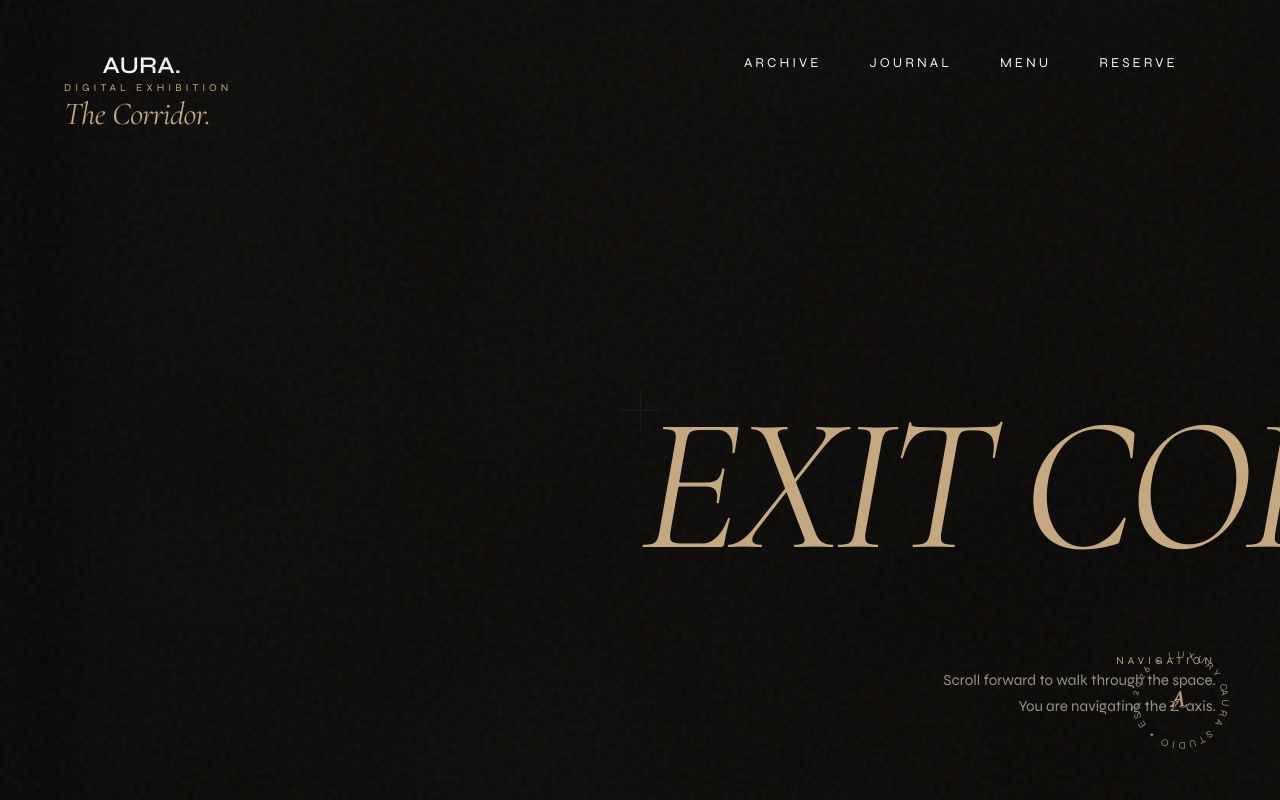
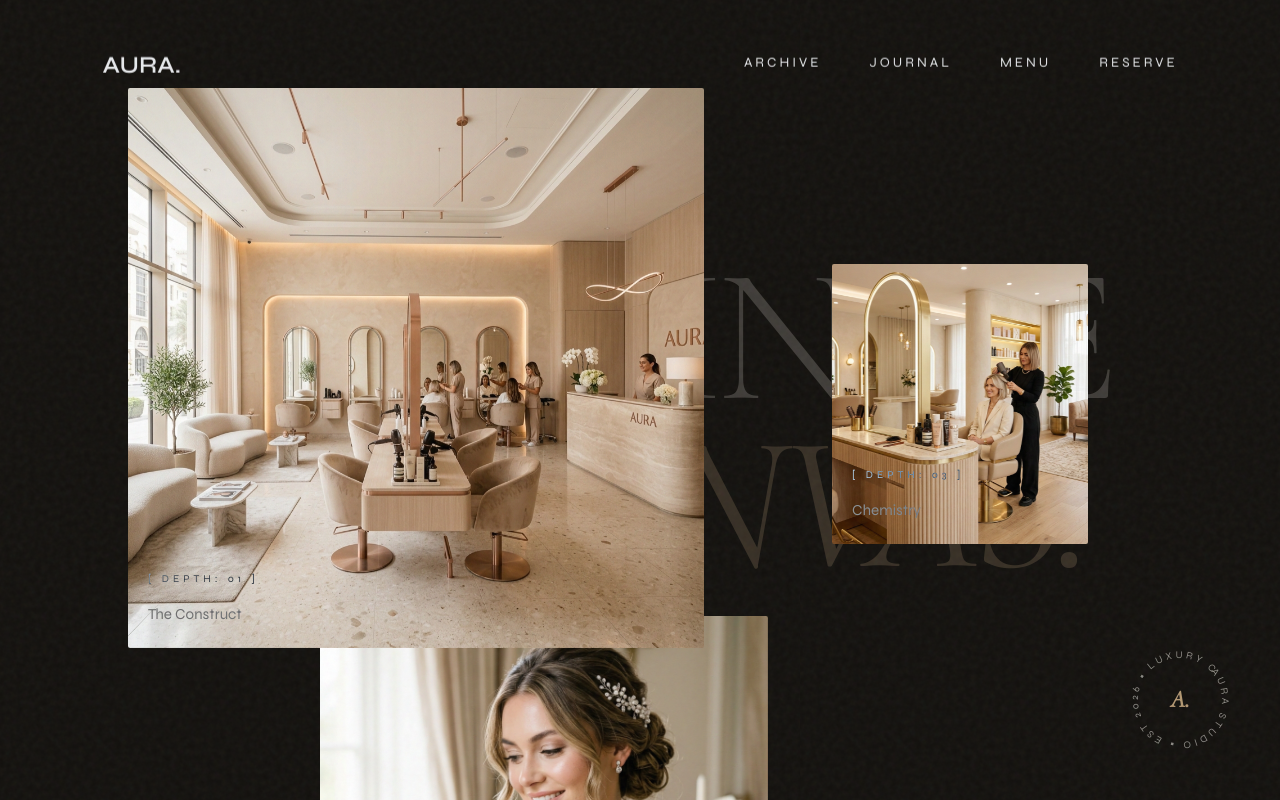
Before and after one commit to harrynaveen8-crypto/aura-salon-bridal, a React (Vite) app: page /archive in a window 1280 px wide. Shown: the top 800 px of the page. Built offline with nearby package versions, Linux system fonts and the light colour scheme.

Commit message:
V27: Completely overhauled Archive page into a Cinematic Physics-Based Spatial Gallery. Implemented heavy inertial scrolling, multi-layer depth parallax, floating camera drift, dynamic velocity-based motion blur, and a mouse repulsion physics system.

```diff
--- a/src/pages/Archive.jsx
+++ b/src/pages/Archive.jsx
@@ -1,44 +1,129 @@
-import React, { useEffect, useRef } from 'react';
-import { motion, useScroll, useSpring, useTransform } from 'framer-motion';
+import React, { useEffect, useRef, useState } from 'react';
+import { motion, useScroll, useSpring, useTransform, useVelocity, useMotionValue, useMotionValueEvent } from 'framer-motion';
 
-const GalleryArtwork = ({ src, title, id, initialZ, initialX, initialY, scrollProgress }) => {
-  // We simulate walking 15,000px deep into the gallery
-  const z = useTransform(scrollProgress, [0, 1], [initialZ, initialZ + 15000]);
+// Global mouse tracking for repulsion physics
+const MouseTracker = ({ mouseX, mouseY }) => {
+  useEffect(() => {
+    const handleMove = (e) => {
+      mouseX.set(e.clientX);
+      mouseY.set(e.clientY);
+    };
+    window.addEventListener("mousemove", handleMove, { passive: true });
+    return () => window.removeEventListener("mousemove", handleMove);
+  }, [mouseX, mouseY]);
+  return null;
+};
 
-  // Physics of passing by the artwork
-  // -3000 to -1000: Emerging from the dark distance
-  // -500 to 0: Peak focus directly in front of the user
-  // 500 to 1000: Passed the camera, rushing behind the user
-  const opacity = useTransform(z, [-4000, -2000, -500, 0, 600, 1000], [0, 0.4, 1, 1, 0, 0]);
-  const blur = useTransform(z, [-4000, -1000, 0, 600], ["blur(20px)", "blur(5px)", "blur(0px)", "blur(15px)"]);
-  const brightness = useTransform(z, [-4000, -1000, 0, 600], ["brightness(0.1)", "brightness(0.4)", "brightness(1)", "brightness(0)"]);
-  const scale = useTransform(z, [-4000, 0, 1000], [0.5, 1, 2.5]);
+// Physics-driven individual image component
+const CinematicImage = ({ img, mouseX, mouseY, globalVelocityScale, globalVelocityFilter, scrollY }) => {
+  const ref = useRef(null);
+
+  // Parallax based on Depth Layer
+  // Layer 1 (Foreground) = 1.0x, Layer 2 = 0.85x, Layer 3 = 0.7x
+  const depthMult = img.depth === 1 ? 1 : img.depth === 2 ? 0.85 : 0.7;
+  const yParallax = useTransform(scrollY, value => -(value * (1 - depthMult)));
+
+  // Hover & Repulsion Physics Springs
+  const rotateX = useSpring(0, { stiffness: 150, damping: 20, mass: 1.5 });
+  const rotateY = useSpring(0, { stiffness: 150, damping: 20, mass: 1.5 });
+  const repulseX = useSpring(0, { stiffness: 100, damping: 30, mass: 1 });
+  const repulseY = useSpring(0, { stiffness: 100, damping: 30, mass: 1 });
+  const localScale = useSpring(1, { stiffness: 200, damping: 25 });
+
+  // Handle Repulsion (Mouse Influence System)
+  useMotionValueEvent(mouseX, "change", (latestX) => {
+    if (!ref.current) return;
+    const rect = ref.current.getBoundingClientRect();
+    const centerX = rect.left + rect.width / 2;
+    const centerY = rect.top + rect.height / 2;
+
+    const distX = latestX - centerX;
+    const distY = mouseY.get() - centerY;
+    const distance = Math.sqrt(distX * distX + distY * distY);
+
+    // Repulsion radius: 250px
+    if (distance < 250 && distance > 0) {
+      const force = (250 - distance) / 250;
+      repulseX.set(-(distX / distance) * force * 15); // max 15px drift
+      repulseY.set(-(distY / distance) * force * 15);
+    } else {
+      repulseX.set(0);
+      repulseY.set(0);
+    }
+  });
+
+  const handleMouseMove = (e) => {
+    if (!ref.current) return;
+    const rect = ref.current.getBoundingClientRect();
+    const centerX = rect.left + rect.width / 2;
+    const centerY = rect.top + rect.height / 2;
+
+    // Rotate ±4deg based on cursor
+    const xPos = (e.clientX - centerX) / (rect.width / 2);
+    const yPos = (e.clientY - centerY) / (rect.height / 2);
+
+    rotateX.set(yPos * -4);
+    rotateY.set(xPos * 4);
+  };
+
+  const handleMouseEnter = () => localScale.set(1.04);
+  const handleMouseLeave = () => {
+    rotateX.set(0);
+    rotateY.set(0);
+    localScale.set(1);
+  };
 
   return (
     <motion.div
+      ref={ref}
       style={{
         position: 'absolute',
-        left: initialX,
-        top: initialY,
-        z,
-        opacity,
-        filter: blur,
-        scale,
-        transformOrigin: 'center center'
+        top: img.top,
+        left: img.left,
+        width: img.width,
+        height: img.height,
+        y: yParallax,
+        x: repulseX,
+        translateY: repulseY,
+        rotateX,
+        rotateY,
+        scale: localScale,
+        zIndex: 10 - img.depth, // foreground is higher
+        willChange: 'transform',
+        transformStyle: 'preserve-3d',
+        perspective: '1000px'
       }}
-      className="gallery-artwork hover-target"
+      initial={{ opacity: 0, scale: 0.94, y: 80 }}
+      whileInView={{ opacity: 1, scale: 1, y: 0 }}
+      viewport={{ once: true, margin: "100px" }}
+      transition={{ type: "spring", stiffness: 100, damping: 25, mass: 1.5 }}
+      onMouseMove={handleMouseMove}
+      onMouseEnter={handleMouseEnter}
+      onMouseLeave={handleMouseLeave}
+      className="archive-cinematic-item"
     >
-      <motion.img
-        src={src}
-        alt={title}
-        style={{ width: '40vw', height: 'auto', maxHeight: '70vh', objectFit: 'cover', filter: brightness }}
-      />
-      <div className="flex-between mt-4" style={{ width: '10vw' }}>
-        <span className="tiny-label">ARCHIVE // {id}</span>
+      <div style={{ width: '100%', height: '100%', overflow: 'hidden', position: 'relative', borderRadius: '2px' }}>
+        <motion.img
+          src={img.src}
+          alt={img.title}
+          style={{
+            width: '100%',
+            height: '100%',
+            objectFit: 'cover',
+            scale: globalVelocityScale,
+            filter: globalVelocityFilter,
+            willChange: 'transform, filter'
+          }}
+        />
+        <div style={{ position: 'absolute', bottom: '20px', left: '20px', mixBlendMode: 'difference', color: '#fff' }}>
+          <span className="tiny-label" style={{ color: '#fff' }}>[ DEPTH: 0{img.depth} ]</span>
+          <p className="editorial-text-small mt-4" style={{ color: '#fff' }}>{img.title}</p>
+        </div>
       </div>
     </motion.div>
   );
 };
+
 
 const Archive = ({ setTheme }) => {
   useEffect(() => {
@@ -46,79 +131,85 @@ const Archive = ({ setTheme }) => {
     window.scrollTo(0, 0);
   }, [setTheme]);
 
-  const containerRef = useRef(null);
+  // Global Scroll & Velocity Physics
+  const { scrollY } = useScroll();
+  const rawVelocity = useVelocity(scrollY);
+  // Heavy, expensive, physical inertia
+  const smoothVelocity = useSpring(rawVelocity, { stiffness: 150, damping: 40, mass: 2.5 });
 
-  // Total depth of the gallery scroll
-  const { scrollYProgress } = useScroll({ target: containerRef });
-  const smoothProgress = useSpring(scrollYProgress, { stiffness: 60, damping: 20 });
+  // Velocity-driven global effects
+  const globalVelocityScale = useTransform(smoothVelocity, [-1500, 0, 1500], [1.05, 1, 1.05]);
+  const globalBlur = useTransform(smoothVelocity, [-1500, 0, 1500], ["2px", "0px", "2px"]);
+  const globalContrast = useTransform(smoothVelocity, [-1500, 0, 1500], ["contrast(102%) brightness(98%)", "contrast(100%) brightness(100%)", "contrast(102%) brightness(98%)"]);
 
-  // Array of 12 distinct artworks scattered deeply across Z-space
-  // They alternate left, right, center, high, low to simulate a 3D museum corridor.
-  const artworks = [
-    { src: "/hero.png", title: "Structure 01", z: -1000, x: "10vw", y: "15vh" },
-    { src: "/salon.png", title: "Geometry 02", z: -2500, x: "50vw", y: "10vh" },
-    { src: "/bridal.png", title: "Elegance 03", z: -4000, x: "20vw", y: "30vh" },
-    { src: "/hero.png", title: "Volume 04", z: -5500, x: "55vw", y: "40vh" },
-    { src: "/salon.png", title: "Precision 05", z: -7000, x: "5vw", y: "20vh" },
-    { src: "/bridal.png", title: "Symmetry 06", z: -8500, x: "45vw", y: "10vh" },
-    { src: "/hero.png", title: "Texture 07", z: -10000, x: "25vw", y: "25vh" },
-    { src: "/salon.png", title: "Form 08", z: -11500, x: "60vw", y: "15vh" },
-    { src: "/bridal.png", title: "Light 09", z: -13000, x: "10vw", y: "40vh" },
-    { src: "/hero.png", title: "Shadow 10", z: -14500, x: "40vw", y: "20vh" },
+  // Combine blur and contrast into one filter string for performance
+  const globalFilter = useTransform(() => `${globalContrast.get()} blur(${globalBlur.get()})`);
+
+  // Floating Camera Effect (The entire scene shifts microscopically based on velocity)
+  const cameraX = useTransform(smoothVelocity, [-1500, 1500], [10, -10]);
+  const cameraY = useTransform(smoothVelocity, [-1500, 1500], [6, -6]);
+  const cameraRotate = useTransform(smoothVelocity, [-1500, 1500], [0.4, -0.4]);
+
+  const mouseX = useMotionValue(0);
+  const mouseY = useMotionValue(0);
+
+  // Asymmetrical Spatial Layout (No Grids)
+  const images = [
+    { src: "/hero.png", title: "The Construct", depth: 1, top: "5%", left: "10%", width: "45vw", height: "70vh" },
+    { src: "/salon.png", title: "Chemistry", depth: 3, top: "15%", left: "65%", width: "20vw", height: "35vh" },
+    { src: "/bridal.png", title: "Silhouette", depth: 2, top: "35%", left: "25%", width: "35vw", height: "60vh" },
+
+    { src: "/hero.png", title: "Tension", depth: 1, top: "55%", left: "45%", width: "45vw", height: "80vh" },
+    { src: "/salon.png", title: "Form", depth: 3, top: "70%", left: "10%", width: "25vw", height: "40vh" },
+    { src: "/bridal.png", title: "Velocity", depth: 2, top: "85%", left: "60%", width: "30vw", height: "55vh" },
+
+    { src: "/hero.png", title: "Physics", depth: 1, top: "115%", left: "15%", width: "50vw", height: "85vh" },
+    { src: "/salon.png", title: "Mass", depth: 3, top: "125%", left: "75%", width: "15vw", height: "30vh" },
+    { src: "/bridal.png", title: "Inertia", depth: 2, top: "140%", left: "30%", width: "40vw", height: "65vh" },
   ];
 
   return (
-    <div ref={containerRef} className="page-container relative z-10" style={{ height: '1000vh', background: 'var(--color-bg)' }}>
-      {/* The physical gallery space */}
-      <div style={{ position: 'sticky', top: 0, height: '100vh', width: '100vw', overflow: 'hidden', perspective: '1200px', background: '#0a0908' }}>
+    <div className="page-container relative z-10" style={{ background: 'var(--color-bg)', overflow: 'hidden' }}>
+      <MouseTracker mouseX={mouseX} mouseY={mouseY} />
 
-        {/* HUD UI overlay */}
-        <div style={{ position: 'absolute', top: '10vh', left: '5vw', zIndex: 100 }}>
-           <span className="tiny-label mb-2">DIGITAL EXHIBITION</span>
-           <h1 className="text-large text-editorial" style={{ fontSize: '2rem' }}>The Corridor.</h1>
-        </div>
-        <div style={{ position: 'absolute', bottom: '10vh', right: '5vw', zIndex: 100, textAlign: 'right' }}>
-           <span className="tiny-label mb-2">NAVIGATION</span>
-           <p className="editorial-text-small">Scroll forward to walk through the space.<br/>You are navigating the Z-axis.</p>
-        </div>
-
-        {/* Crosshair / Focal Point to ground the 3D space */}
-        <div style={{ position: 'absolute', top: '50%', left: '50%', transform: 'translate(-50%, -50%)', opacity: 0.1, zIndex: 0, pointerEvents: 'none' }}>
-           <div style={{ width: '1px', height: '40px', background: 'var(--color-accent)', margin: '0 auto' }}></div>
-           <div style={{ width: '40px', height: '1px', background: 'var(--color-accent)', marginTop: '-20px' }}></div>
-        </div>
-
-        {/* 3D Transform Container holding the artworks */}
-        <div style={{ width: '100%', height: '100%', position: 'relative', transformStyle: 'preserve-3d' }}>
-          {artworks.map((art, i) => (
-            <GalleryArtwork
-              key={i}
-              id={`00${i+1}`}
-              src={art.src}
-              title={art.title}
-              initialZ={art.z}
-              initialX={art.x}
-              initialY={art.y}
-              scrollProgress={smoothProgress}
-            />
-          ))}
-        </div>
-
-        {/* End of Gallery text emerging from the absolute distance */}
+      {/* Floating Camera Wrapper */}
+      <motion.div
+        style={{
+          x: cameraX,
+          y: cameraY,
+          rotateZ: cameraRotate,
+          width: '100%',
+          height: '220vh', // massive scroll area for spatial layout
+          position: 'relative',
+          willChange: 'transform'
+        }}
+      >
+        {/* Intro Typographic Element (Floating in space) */}
         <motion.div
-          style={{
-            position: 'absolute',
-            top: '50%',
-            left: '50%',
-            transform: 'translate(-50%, -50%)',
-            z: useTransform(smoothProgress, [0, 1], [-16000, 0]),
-            opacity: useTransform(smoothProgress, [0.8, 1], [0, 1])
-          }}
+          style={{ position: 'absolute', top: '10%', left: '30%', zIndex: 0, y: useTransform(scrollY, value => -(value * 0.5)) }}
         >
-           <h1 className="text-massive text-editorial" style={{ whiteSpace: 'nowrap' }}>Exit Corridor.</h1>
+          <span className="tiny-label mb-8">SPATIAL GALLERY // V.04</span>
+          <h1 className="text-massive kinetic-text" style={{ lineHeight: 0.85, opacity: 0.2 }}>INFINITE</h1><br/>
+          <h1 className="text-massive text-editorial kinetic-text pl-8" style={{ opacity: 0.2 }}>CANVAS.</h1>
         </motion.div>
 
-      </div>
+        {/* Spatial Render */}
+        {images.map((img, i) => (
+          <CinematicImage
+            key={i}
+            img={img}
+            mouseX={mouseX}
+            mouseY={mouseY}
+            globalVelocityScale={globalVelocityScale}
+            globalVelocityFilter={globalFilter}
+            scrollY={scrollY}
+          />
+        ))}
+
+        <div style={{ position: 'absolute', bottom: '5%', width: '100%', textAlign: 'center' }}>
+          <h2 className="text-large text-editorial" style={{ opacity: 0.5 }}>End of Simulation.</h2>
+        </div>
+      </motion.div>
     </div>
   );
 };
```
